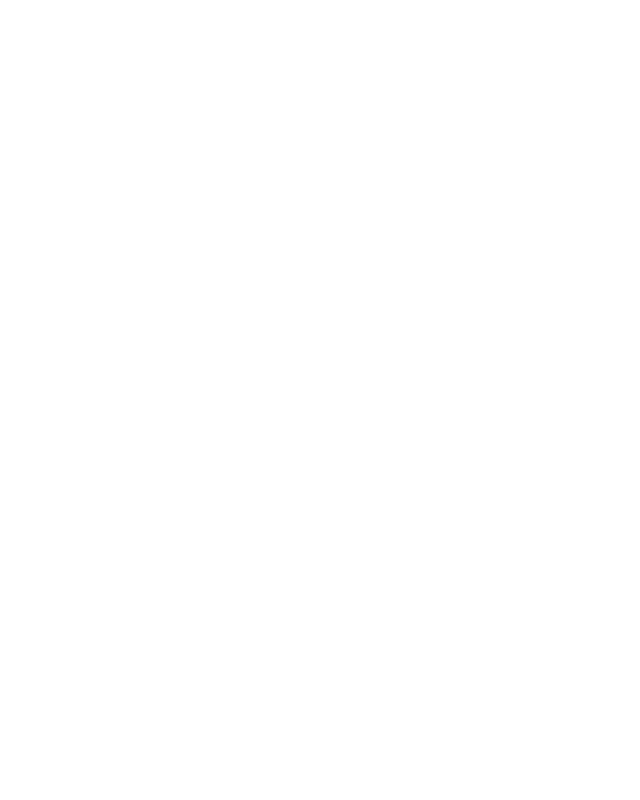
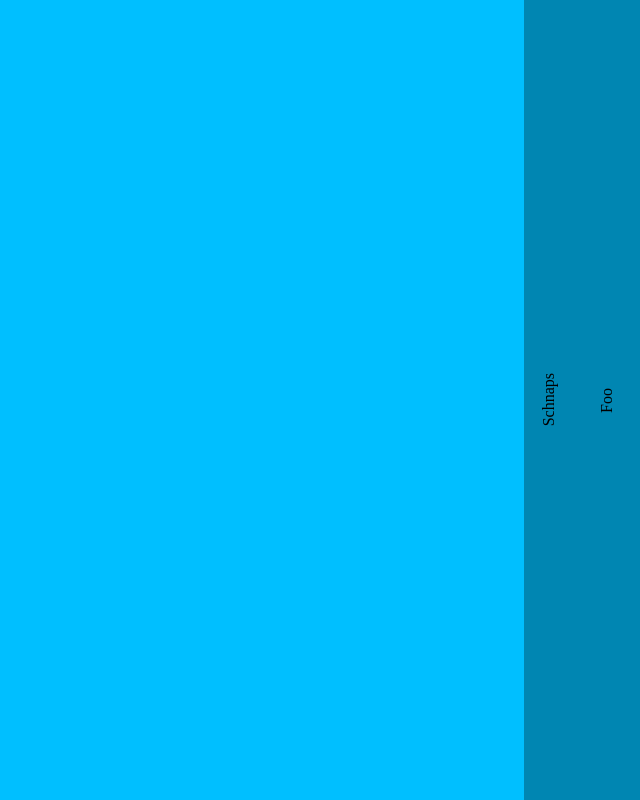
Before and after one commit to fschwander/isabelakanji, a React (Create React App) app: page / in a window 1280 px wide. Shown: the whole page, without its empty margins (640-1280 px from the left). Built offline with nearby package versions, Linux system fonts and the light colour scheme.

Commit message:
basic implementation of NavContainer.tsx

```diff
--- a/src/App.tsx
+++ b/src/App.tsx
@@ -1,10 +1,11 @@
 import React from 'react';
 import './App.scss';
+import {NavContainer} from "./components/NavContainer";
 
 function App() {
   return (
     <div className="App">
-
+      <NavContainer/>
     </div>
   );
 }
--- /dev/null
+++ b/src/components/NavContainer.scss
@@ -0,0 +1,41 @@
+$animDuration: .8s;
+
+.NavContainer {
+  display: flex;
+
+  .nav-item {
+    display: flex;
+    justify-content: flex-start;
+    align-items: center;
+    width: 5vw;
+    height: 100vh;
+    transition: width $animDuration ease-in-out, filter $animDuration * 1.5 ease-in-out;
+    background-color: deepskyblue;
+
+    p {
+      border-left: 2px solid transparent;
+      text-align: center;
+      transform: rotate(180deg);
+      writing-mode: vertical-rl;
+    }
+
+    &.active {
+      width: 100%;
+      cursor: unset;
+
+      p {
+        opacity: 0;
+      }
+    }
+
+    &.not-active {
+      filter: brightness(70%);
+
+      &:hover {
+        p {
+          border-left: 2px solid black;
+        }
+      }
+    }
+  }
+}
--- /dev/null
+++ b/src/components/NavContainer.tsx
@@ -0,0 +1,22 @@
+import React, {useState} from "react";
+import './NavContainer.scss';
+
+export const NavContainer: React.FC = () => {
+  const [activeIndex, setActiveIndex] = useState(0);
+  const navItems = ['Yoga', 'Schnaps', 'Foo'];
+
+  return (
+    <div className={`NavContainer`}>
+      {navItems.map((item, i) => {
+          return (
+            <div className={`nav-item button ${i === activeIndex ? 'active' : 'not-active'}`}
+                 onClick={() => setActiveIndex(i)}
+                 key={item + i}>
+              <p>{item}</p>
+            </div>
+          )
+        }
+      )}
+    </div>
+  )
+}
--- a/src/index.scss
+++ b/src/index.scss
@@ -1,3 +1,8 @@
 body {
   margin: 0;
+
+  .button {
+    cursor: grab;
+    user-select: none;
+  }
 }
```
